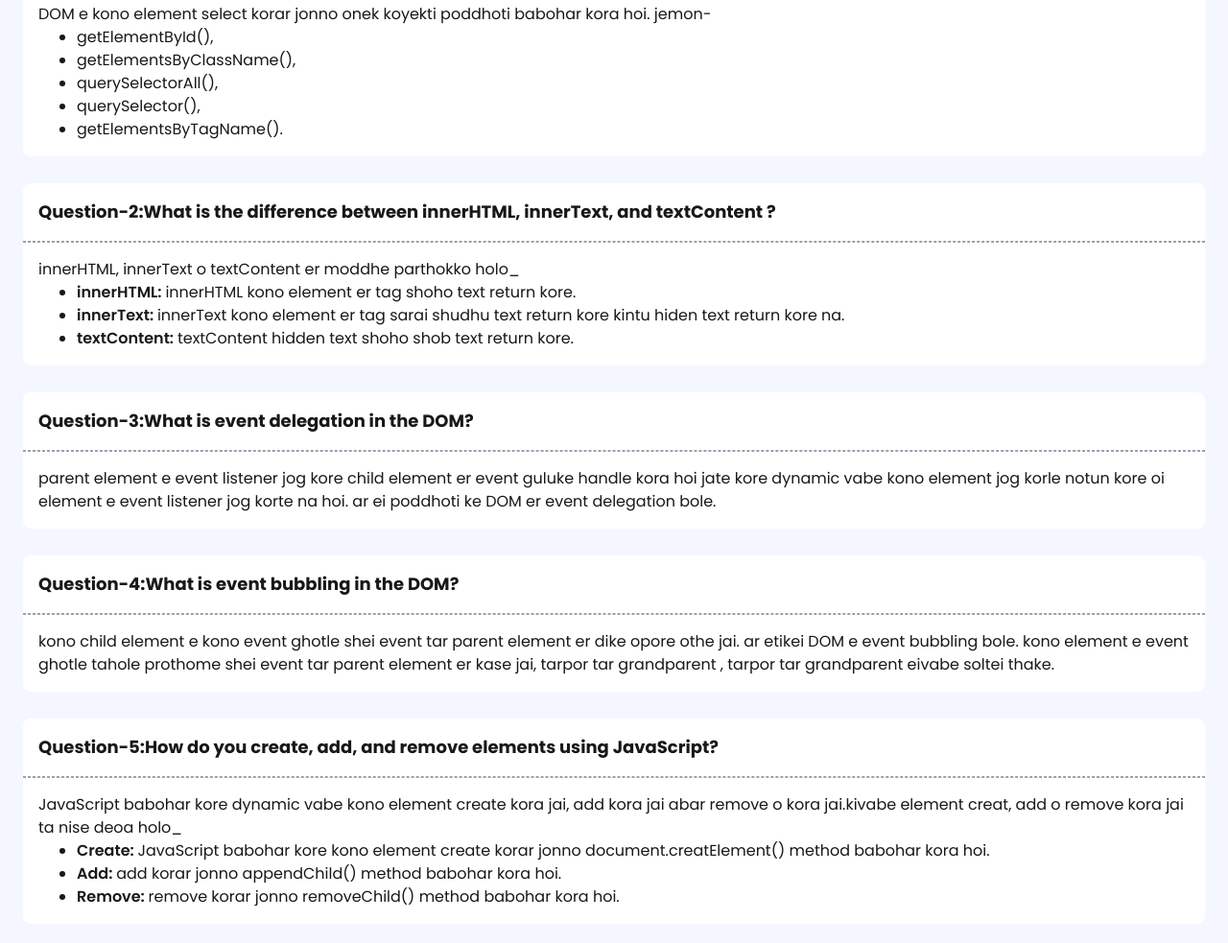
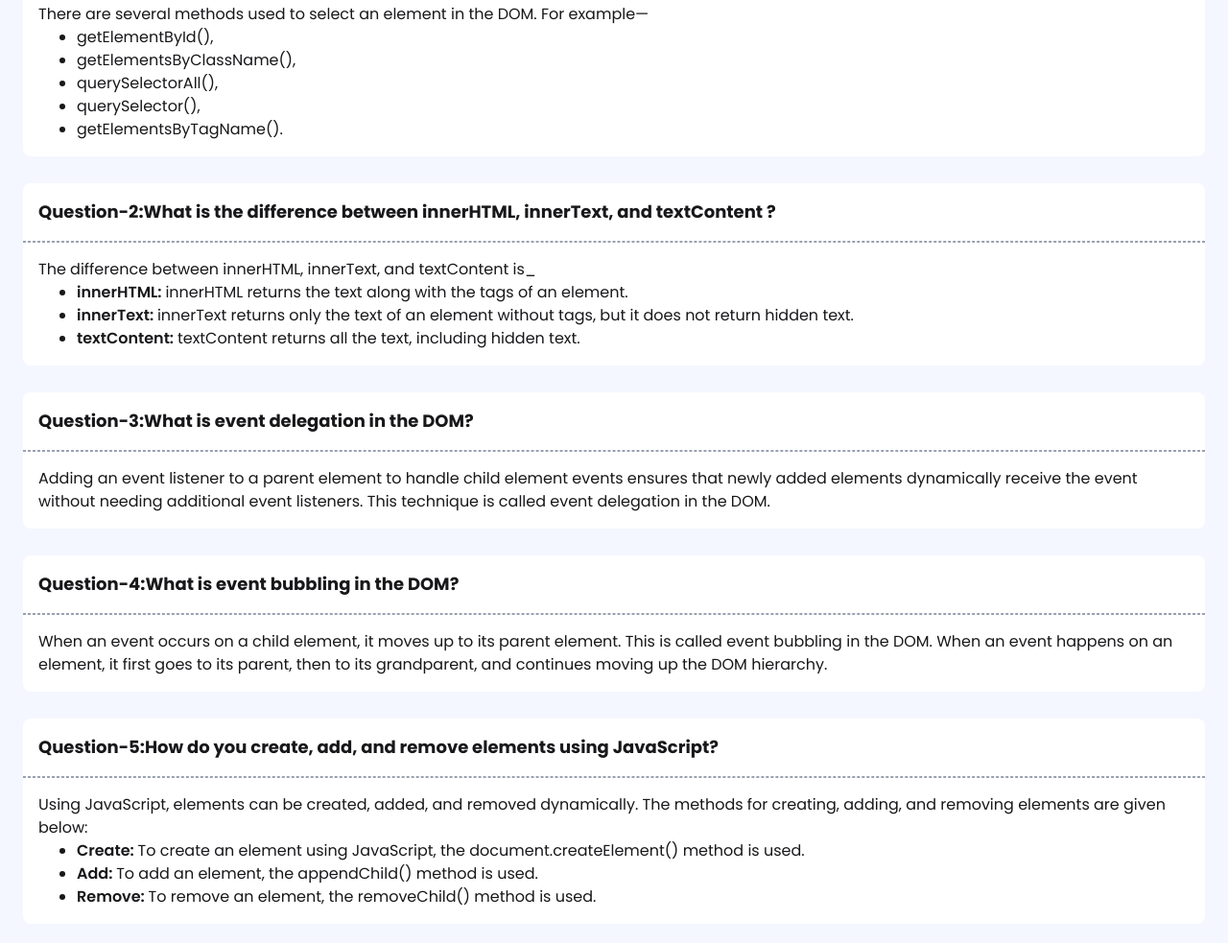
Before and after one commit to nurislam243/assignment-5, a plain HTML site: page blog.html in a window 1280 px wide. Shown: the part 287-1270 px from the top of the page at 96% size. Drawn offline with nearby package versions, Linux system fonts and the light colour scheme.

Commit message:
quastion answer translating English

```diff
--- a/blog.html
+++ b/blog.html
@@ -47,7 +47,7 @@
                 <p class="px-4 text-lg font-bold"><span>Question-1:</span> What are the different ways to select an element in the DOM?
                 </p>
                 <hr class="border border-dashed border-gray-400 my-4">
-                <p class="px-4">DOM e kono element select korar jonno onek koyekti poddhoti babohar kora hoi. jemon-</p>
+                <p class="px-4">There are several methods used to select an element in the DOM. For example—</p>
                     <ul class="pl-14 list-disc">
                         <li>getElementById(),</li>
                         <li>getElementsByClassName(),</li>
@@ -62,14 +62,14 @@
                 </p>
                 <hr class="border border-dashed border-gray-400 my-4">
                 <p class="px-4">
-                    innerHTML, innerText o textContent er moddhe parthokko holo_
+                    The difference between innerHTML, innerText, and textContent is_
                 </p>
                 <ul class="pl-14 list-disc">
-                    <li><span class="font-semibold">innerHTML: </span> innerHTML kono element er tag shoho text return kore.
+                    <li><span class="font-semibold">innerHTML: </span> innerHTML returns the text along with the tags of an element.
                     </li>
-                    <li><span class="font-semibold">innerText: </span> innerText kono element er tag sarai shudhu text return kore  kintu hiden text return kore na.
+                    <li><span class="font-semibold">innerText: </span> innerText returns only the text of an element without tags, but it does not return hidden text.
                     </li>
-                    <li><span class="font-semibold">textContent: </span> textContent hidden text shoho shob text return kore.
+                    <li><span class="font-semibold">textContent: </span> textContent returns all the text, including hidden text.
                     </li>
                 </ul>
             </div>
@@ -78,7 +78,7 @@
                 </p>
                 <hr class="border border-dashed border-gray-400 my-4">
                 <p class="px-4">
-                    parent element e event listener jog kore child element er event guluke handle kora hoi jate kore dynamic vabe kono element jog korle notun kore oi element e event listener jog korte na hoi. ar ei poddhoti ke DOM er event delegation bole.
+                    Adding an event listener to a parent element to handle child element events ensures that newly added elements dynamically receive the event without needing additional event listeners. This technique is called event delegation in the DOM.
                 </p>
             </div>
             <div class="py-4 bg-white rounded-lg mb-7">
@@ -86,7 +86,7 @@
                 </p>
                 <hr class="border border-dashed border-gray-400 my-4">
                 <p class="px-4">
-                    kono child element e kono event ghotle shei event tar parent element er dike opore othe jai. ar etikei DOM e event bubbling bole. kono element e event ghotle tahole prothome shei event tar parent element er kase jai, tarpor tar grandparent , tarpor tar grandparent eivabe soltei thake.
+                    When an event occurs on a child element, it moves up to its parent element. This is called event bubbling in the DOM. When an event happens on an element, it first goes to its parent, then to its grandparent, and continues moving up the DOM hierarchy.
                 </p>
             </div>
             <div class="py-4 bg-white rounded-lg mb-7">
@@ -94,19 +94,19 @@
                 </p>
                 <hr class="border border-dashed border-gray-400 my-4">
                 <p class="px-4">
-                    JavaScript babohar kore dynamic vabe kono element create kora jai, add kora jai abar remove o kora jai.kivabe element creat, add o remove kora jai ta nise deoa holo_
+                    Using JavaScript, elements can be created, added, and removed dynamically. The methods for creating, adding, and removing elements are given below:
                 </p>
                 <ul class="pl-14 list-disc">
                     <li>
-                        <span class="font-semibold">Create: </span>JavaScript babohar kore kono element create korar jonno document.creatElement() method babohar kora hoi.
+                        <span class="font-semibold">Create: </span>To create an element using JavaScript, the document.createElement() method is used.
                     </li>
                     <li>
                         <span class="font-semibold">Add: </span>
-                        add korar jonno appendChild() method babohar kora hoi.
+                        To add an element, the appendChild() method is used.
                     </li>
                     <li>
                         <span class="font-semibold">Remove: </span>
-                        remove korar jonno removeChild() method babohar kora hoi.
+                        To remove an element, the removeChild() method is used.
                     </li>
             </div>
         </div>
```
